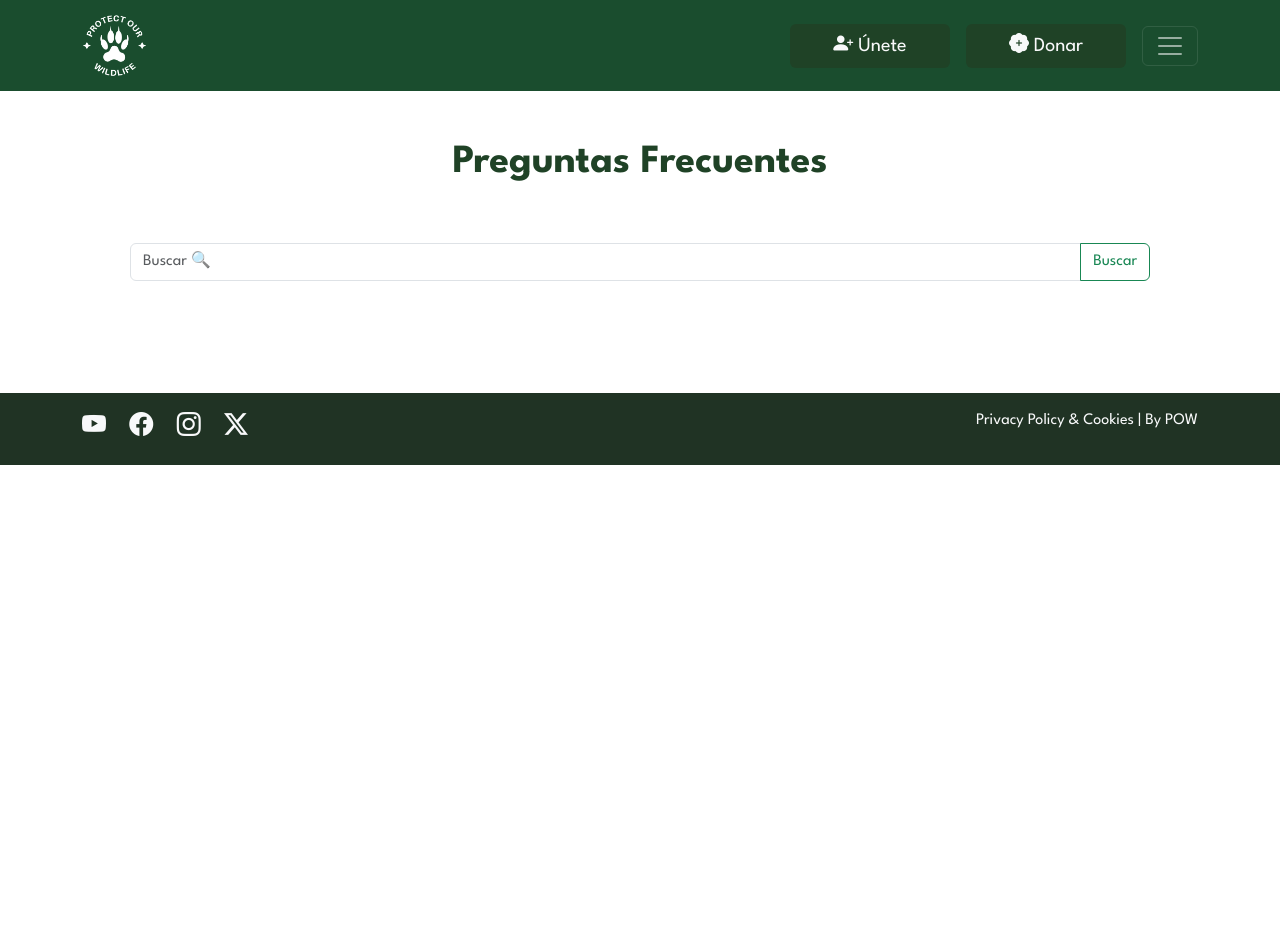
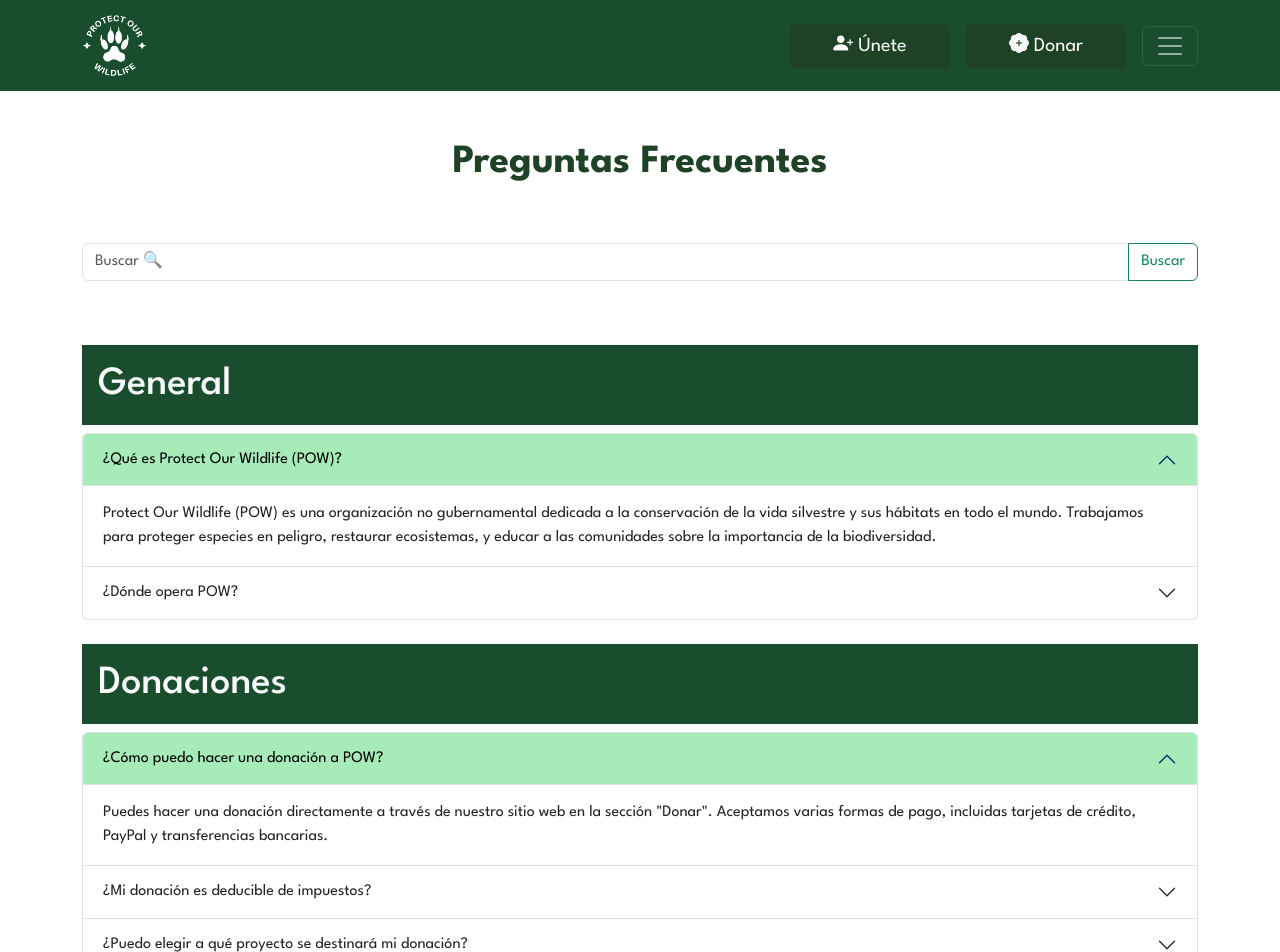
Before and after one commit to maicol-monge/proyecto_wildlife, a React (Create React App) app: page /preguntas in a window 1280 px wide. Shown: the top 952 px of the page. Before the commit the page ends 800 px from the top, so only its background shows below. Built offline with nearby package versions, Linux system fonts and the light colour scheme.

Commit message:
Acordion

```diff
--- a/public/style.css
+++ b/public/style.css
@@ -342,3 +342,12 @@ de aqui para lo de los testimonios*/
     opacity: 1;
     transform: translateX(0);
 }
+
+.fondoTituloAcordion{
+    background-color:#1A4D2E;
+}
+
+.custom-accordion .custom-button:not(.collapsed) {
+    background-color: #A7EBB9; /* Color de fondo cuando está abierto */
+    color: #000; /* Color del texto */
+  }
--- a/src/components/Preguntas.js
+++ b/src/components/Preguntas.js
@@ -24,7 +24,7 @@ function Preguntas() {
                     <div className='texto-verde text-center'>
                         <h1 className='fw-bold'>Preguntas Frecuentes</h1>
                     </div>
-                    <div className="input-group mb-3 p-5">
+                    <div className="input-group mb-3 pt-5">
                         <input
                             type="text"
                             className="form-control"
@@ -38,6 +38,144 @@ function Preguntas() {
                     </div>
                 </div>
 
+            </section>
+
+            <section className=''>
+                <div className='container'>
+                    <div>
+                        <div className='fondoTituloAcordion text-light text-start'>
+                            <h1 className='p-3'>General</h1>
+                        </div>
+                        <div className="accordion pb-4 custom-accordion" id="accordionExample">
+                            <div className="accordion-item">
+                                <h2 className="accordion-header">
+                                    <button
+                                        className="accordion-button custom-button"
+                                        type="button"
+                                        data-bs-toggle="collapse"
+                                        data-bs-target="#collapseOne"
+                                        aria-expanded="true"
+                                        aria-controls="collapseOne"
+                                    >
+                                        ¿Qué es Protect Our Wildlife (POW)?
+                                    </button>
+                                </h2>
+                                <div
+                                    id="collapseOne"
+                                    className="accordion-collapse  collapse show"
+                                    data-bs-parent="#accordionExample"
+                                >
+                                    <div className="accordion-body">
+                                    Protect Our Wildlife (POW) es una organización no gubernamental dedicada a la conservación de la vida silvestre y sus hábitats en todo el mundo. Trabajamos para proteger especies en peligro, restaurar ecosistemas, y educar a las comunidades sobre la importancia de la biodiversidad.
+                                    </div>
+                                </div>
+                            </div>
+                            <div className="accordion-item">
+                                <h2 className="accordion-header">
+                                    <button
+                                        className="accordion-button custom-button collapsed"
+                                        type="button"
+                                        data-bs-toggle="collapse"
+                                        data-bs-target="#collapseTwo"
+                                        aria-expanded="false"
+                                        aria-controls="collapseTwo"
+                                    >
+                                        ¿Dónde opera POW?
+                                    </button>
+                                </h2>
+                                <div
+                                    id="collapseTwo"
+                                    className="accordion-collapse collapse"
+                                    data-bs-parent="#accordionExample"
+                                >
+                                    <div className="accordion-body">
+                                    POW tiene proyectos activos en varios continentes, incluyendo América del Norte, América del Sur, África, Asia y Oceanía. Nos asociamos con comunidades locales, gobiernos y otras organizaciones para maximizar nuestro impacto global.
+                                    </div>
+                                </div>
+                            </div>
+
+                        </div>
+
+                    </div>
+
+                    <div>
+                        <div className='fondoTituloAcordion text-light text-start'>
+                            <h1 className='p-3'>Donaciones</h1>
+                        </div>
+                        <div className="accordion pb-4 custom-accordion" id="accordionExample">
+                            <div className="accordion-item">
+                                <h2 className="accordion-header">
+                                    <button
+                                        className="accordion-button custom-button"
+                                        type="button"
+                                        data-bs-toggle="collapse"
+                                        data-bs-target="#collapseOne"
+                                        aria-expanded="true"
+                                        aria-controls="collapseOne"
+                                    >
+                                        ¿Cómo puedo hacer una donación a POW?
+                                    </button>
+                                </h2>
+                                <div
+                                    id="collapseOne"
+                                    className="accordion-collapse  collapse show"
+                                    data-bs-parent="#accordionExample"
+                                >
+                                    <div className="accordion-body">
+                                    Puedes hacer una donación directamente a través de nuestro sitio web en la sección "Donar". Aceptamos varias formas de pago, incluidas tarjetas de crédito, PayPal y transferencias bancarias.
+                                    </div>
+                                </div>
+                            </div>
+                            <div className="accordion-item">
+                                <h2 className="accordion-header">
+                                    <button
+                                        className="accordion-button custom-button collapsed"
+                                        type="button"
+                                        data-bs-toggle="collapse"
+                                        data-bs-target="#collapseTwo"
+                                        aria-expanded="false"
+                                        aria-controls="collapseTwo"
+                                    >
+                                        ¿Mi donación es deducible de impuestos?
+                                    </button>
+                                </h2>
+                                <div
+                                    id="collapseTwo"
+                                    className="accordion-collapse collapse"
+                                    data-bs-parent="#accordionExample"
+                                >
+                                    <div className="accordion-body">
+                                    Sí, todas las donaciones realizadas a POW son deducibles de impuestos en la mayoría de los países. Después de realizar tu donación, recibirás un recibo que podrás utilizar para tus impuestos.
+                                    </div>
+                                </div>
+                            </div>
+                            <div className="accordion-item">
+                                <h2 className="accordion-header">
+                                    <button
+                                        className="accordion-button custom-button collapsed"
+                                        type="button"
+                                        data-bs-toggle="collapse"
+                                        data-bs-target="#collapseThree"
+                                        aria-expanded="false"
+                                        aria-controls="collapseThree"
+                                    >
+                                        ¿Puedo elegir a qué proyecto se destinará mi donación?
+                                    </button>
+                                </h2>
+                                <div
+                                    id="collapseThree"
+                                    className="accordion-collapse collapse"
+                                    data-bs-parent="#accordionExample"
+                                >
+                                    <div className="accordion-body">
+                                    Sí, puedes optar por donar a un proyecto específico o permitir que POW asigne los fondos a la iniciativa que más lo necesite en ese momento.
+                                    </div>
+                                </div>
+                            </div>
+                        </div>
+
+                    </div>
+                </div>
             </section>
 
             {/* Footer */}
```
